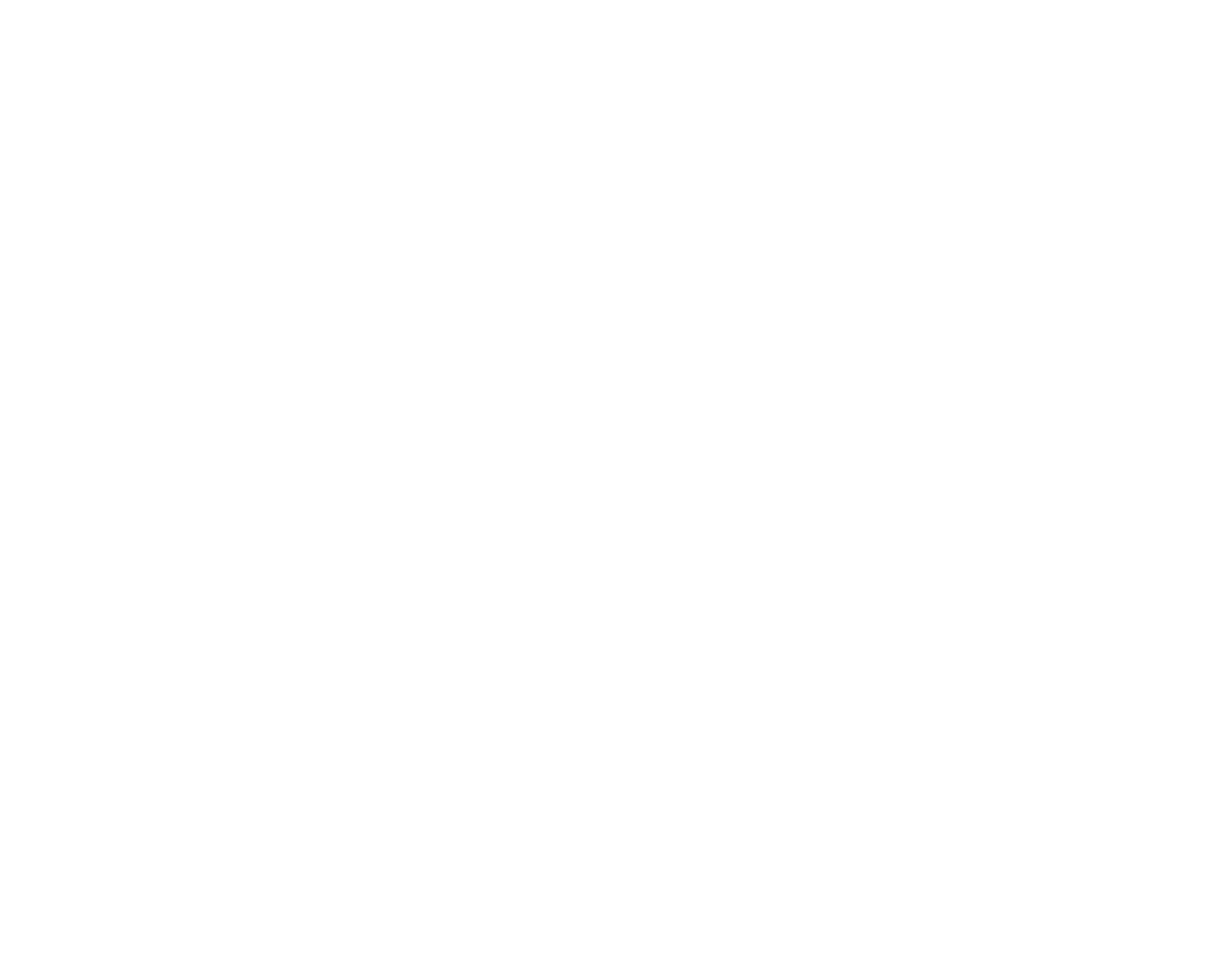
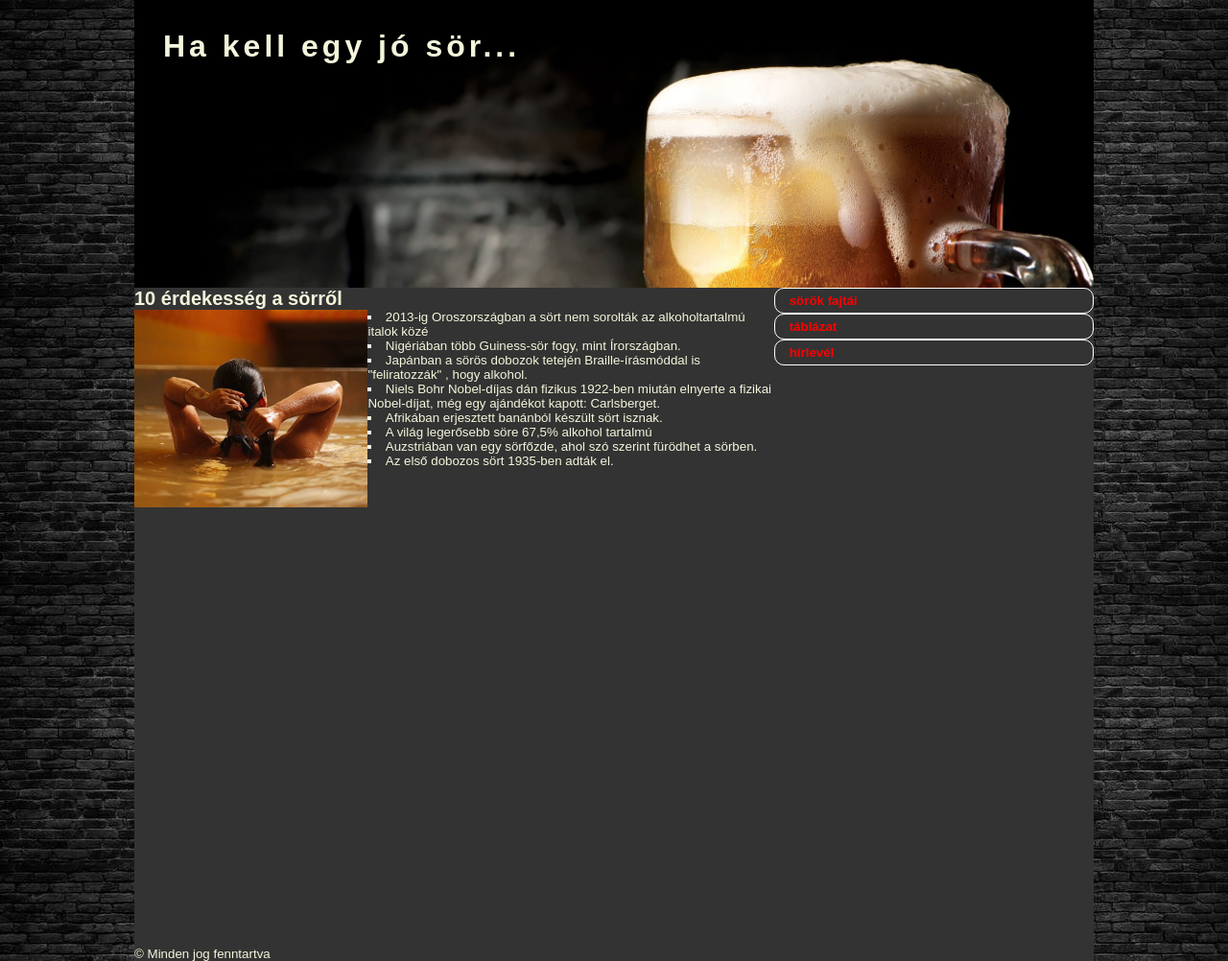
Before and after one commit to RozsasAdrienn/sor, a plain HTML site: page index.html in a window 1280 px wide. Shown: the whole page at 96% size. Before the commit the page ends 800 px from the top, so only its background shows below. Drawn offline with Linux system fonts and the light colour scheme.

Commit message:
félkész

```diff
--- a/index.html
+++ b/index.html
@@ -1,11 +1,48 @@
 <!DOCTYPE html>
-<html lang="en">
+<html lang="hu">
 <head>
     <meta charset="UTF-8">
     <meta name="viewport" content="width=device-width, initial-scale=1.0">
-    <title>Document</title>
+    <meta name="description" content="Sör népszerűsítő oldal.">
+    <meta name="keywords" content="sör érdekességek">
+    <meta name="author" content="Rózsás Adrienn">
+    <title>Rózsás Adrienn</title>
+    <link rel="stylesheet" href="stilus.css">
 </head>
 <body>
+    <main>
+        <header>
+            <h1>Ha kell egy jó sör...</h1>
+        </header>
+        <article>
+            <h3>10 érdekesség a sörről</h3>
+            <a href="sorfurdo.jpg" target="_blank">
+                <img src="sorfurdo.jpg" alt="sörfürdő">
+            </a>
+            <ul>
+                <li>2013-ig Oroszországban a sört nem sorolták az alkoholtartalmú italok közé</li>
+                <li>Nigériában több Guiness-sör fogy, mint Írországban.</li>
+                <li>Japánban a sörös dobozok tetején Braille-írásmóddal is "feliratozzák" , hogy alkohol.</li>
+                <li>Niels Bohr Nobel-díjas dán fizikus 1922-ben miután elnyerte a fizikai Nobel-díjat, még egy ajándékot kapott: Carlsberget.</li>
+                <li>Afrikában erjesztett banánból készült sört isznak.</li>
+                <li>A világ legerősebb söre 67,5% alkohol tartalmú</li>
+                <li>Auzstriában van egy sörfőzde, ahol szó szerint fürödhet a sörben.</li>
+                <li>Az első dobozos sört 1935-ben adták el.</li>
+            </ul>
+        </article>
+        <aside>
+            <nav>
+                <ul>
+                    <li><a href="">sörök fajtái</a></li>
+                    <li><a href="">táblázat</a></li>
+                    <li><a href="">hírlevél</a></li>
+                </ul>
+            </nav>
+        </aside>
+        <footer>
+            <p>&copy; Minden jog fenntartva </p>
+        </footer>
+    </main>
 
 </body>
 </html>
--- /dev/null
+++ b/stilus.css
@@ -0,0 +1,103 @@
+*{
+    box-sizing: border-box;
+    font-family: Arial, Verdana, sans-serif;
+    color: beige;
+    font-size: 10pt;
+    margin: 0px;
+    padding: 0px;
+}
+
+body{
+    background-image: url("teglafal.jpg");
+}
+
+header
+{
+    grid-area: h;
+    background-image: url("beer.jpg");
+    height: 300px;
+    background-size: cover;
+}
+
+header h1{
+    font-weight: bold;
+    font-family: Arial, Helvetica, sans-serif;
+   /*15.	A betűk közti távolság 4px, a betűméret 32px, legyen balra igazítva, és felső és a bal oldali belső margó 30px. */
+   letter-spacing: 4px;
+   font-size: 32px;
+   text-align: left;
+   margin-top: 30px;
+   margin-left: 30px;
+}
+article{
+    grid-area: ar;
+}
+aside{
+    grid-area: as;
+}
+footer{
+    grid-area: f;
+}
+main{
+    width: 80%;
+    max-width: 1000px;
+    margin: 0px auto;
+    display: grid;
+    grid-template-columns: 2fr 1fr;
+    grid-template-areas:
+    ' h h'
+    'ar as'
+    'f f'
+    ;
+    background-color: rgb(51, 51, 51);
+}
+
+nav a{
+   display: block;
+   text-decoration: none;
+   color: red;
+   font-weight: bold;
+   padding: 5px;
+   padding-left: 15px;
+}
+
+nav li{
+    list-style-type: none;
+    border: white 1px solid;
+    border-radius: 10px;
+
+}
+
+nav li:hover{
+   background-color: lightgoldenrodyellow;
+}
+
+a:hover{
+    color: white;
+}
+
+article p{
+    font-size: 15px;
+}
+
+article h3{
+    font-size: 20px;
+}
+
+article img{
+    height: 30%;
+    width: auto;
+    float: left;/*ellentmondás a mintában és az utasításban balra úztatjuk*/
+
+}
+
+article li{
+    list-style-type: square;
+    list-style-position: inside;
+}
+
+@media only screen and (max-width: 700px) {
+    main *{
+        display: block;
+    }
+}
```
Also changed, not shown: alapszerkezet.PNG (added), 2 other files.
